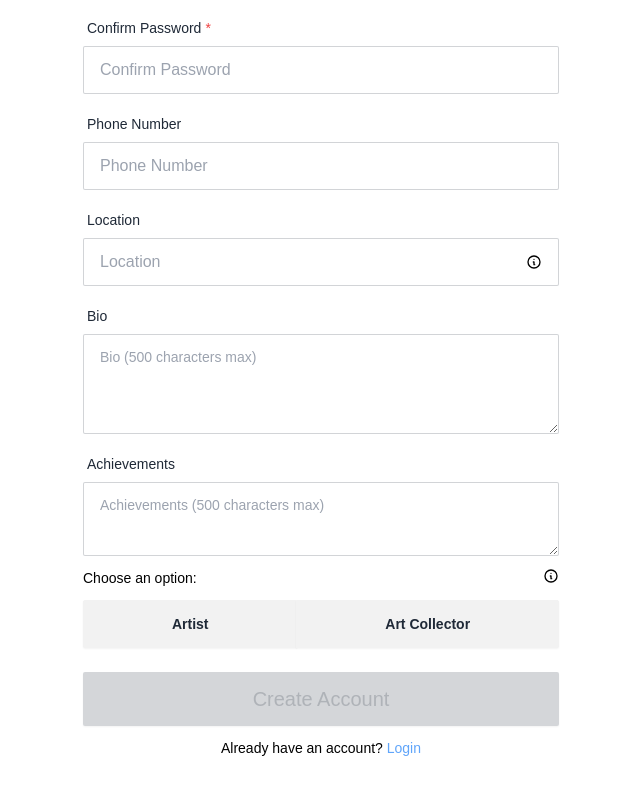
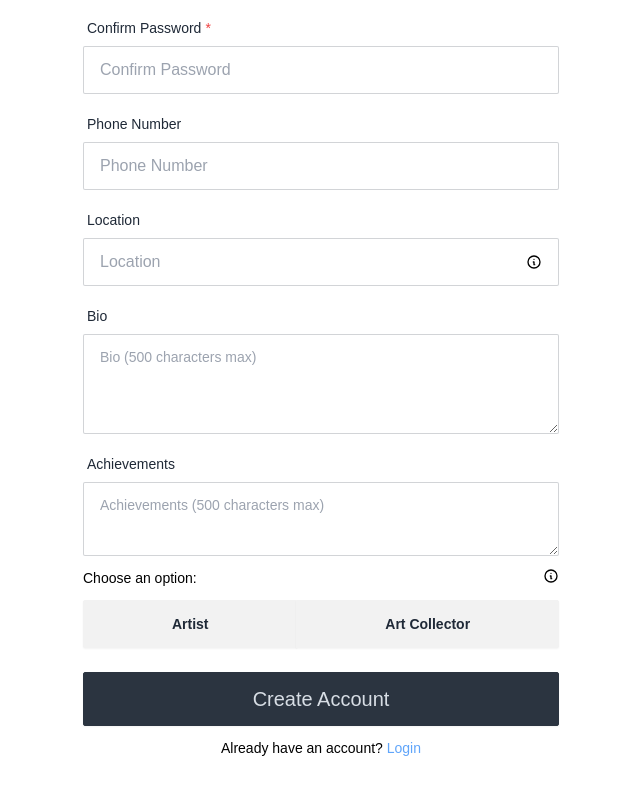
Before and after one commit to jourdancatarina3/art-gallery-frontend, a Next.js app: page /register in a window 1280 px wide. Shown: the part 630-1424 px from the top of the page, without its empty margins (319-959 px from the left). Built offline with nearby package versions, Linux system fonts and the light colour scheme; no server answers; a web font is replaced by a local one.

Commit message:
add search by artist

```diff
--- a/src/components/artworks/ArtworkPane.jsx
+++ b/src/components/artworks/ArtworkPane.jsx
@@ -37,7 +37,7 @@ const ArtworkPane = () => {
         try {
             const filters = {};
             if (searchKey.trim().length > 0) {
-                filters.title__icontains = searchKey;
+                filters.search_key = searchKey;
             }
             if (selectedCategories.length > 0) {
                 filters.category_id__in = selectedCategories.toString();
@@ -136,7 +136,7 @@ const ArtworkPane = () => {
                         </div>
                         <input
                             className='focus placeholder-gray-700 focus:outline-none bg-gray-200 w-96'
-                            placeholder='Search Artwork'
+                            placeholder='Search Artwork or Artist...'
                             value={searchKey}
                             onChange={(event) => setSearchKey(event.target.value)}
                         />
--- a/src/components/auth/RegisterPane.jsx
+++ b/src/components/auth/RegisterPane.jsx
@@ -39,6 +39,8 @@ function RegisterPane() {
     const [userType, setUserType] = useState(null);
     const [achievements, setAchievements] = useState('');
     const [about, setAbout] = useState('');
+
+    const preventSubmit = !isEmailAvailable || isCheckingEmail || !isPasswordMatch;
 
     const emailFormatChecker = () => {
         const emailPattern = /^[^\s@]+@[^\s@]+\.[^\s@]+$/;
@@ -90,7 +92,7 @@ function RegisterPane() {
 
     const handleSubmit = async (event) => {
         event.preventDefault();
-        if (validateUserData()) {
+        if (!preventSubmit && validateUserData()) {
             setIsSubmitting(true);
             const splitedName = fullName.trim().split(' ');
             console.log(splitedName, 'splitedName')
@@ -333,8 +335,10 @@ function RegisterPane() {
                     </button>
                 </div>
                 <button
-                    disabled={!isEmailAvailable || isCheckingEmail || !isPasswordMatch}
-                    type="submit" class="mt-3 h-full btn btn-neutral text-xl rounded-sm font-normal py-3"
+                    class={`mt-3 h-full btn btn-neutral text-xl rounded-sm font-normal py-3
+                        ${preventSubmit ? 'cursor-no-drop' : ''}`
+                    }
+                    type="submit"
                 >
                     {isSubmitting ? 'Creating Account...' : 'Create Account'}
                 </button>
--- a/src/components/generics/navbar.jsx
+++ b/src/components/generics/navbar.jsx
@@ -55,7 +55,7 @@ const Navbar = (props) => {
     return (
     <nav className='navbar h-[75px] w-screen flex justify-center py-3 shadow-md font-Adamina bg-white'>
         <div className='container xl grow flex gap-3 px-5 justify-between'>
-            <div className="flex gap-2 items-center">
+            <div onClick={() => {router.push('/')}} className="flex gap-2 items-center cursor-pointer">
                 <Image src='/images/favicon.svg' alt='logo' width={30} height={30} />
                 <h1 className='text-2xl font-semibold text-black font-Adamina'>FASO | GALLERY</h1>
             </div>
```
